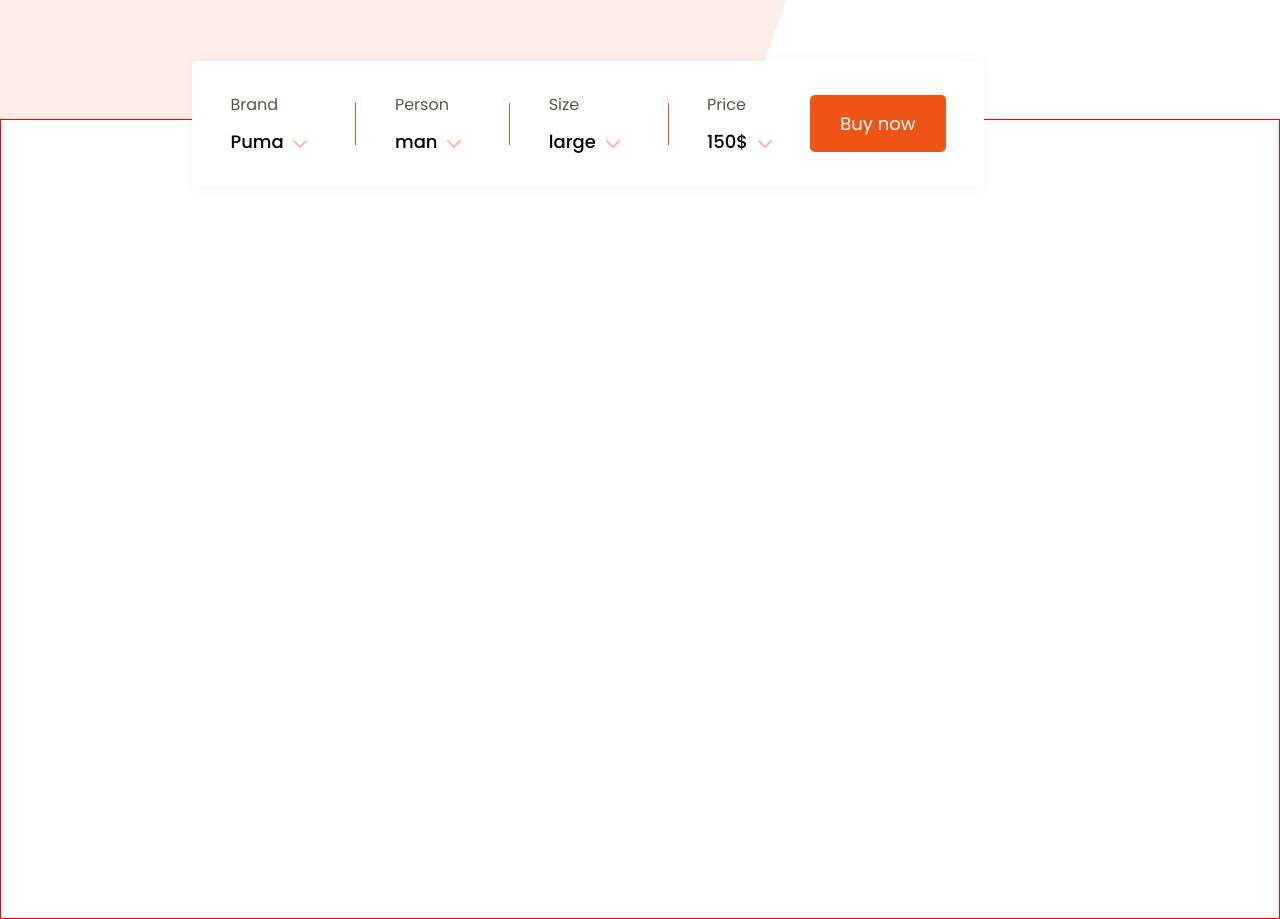
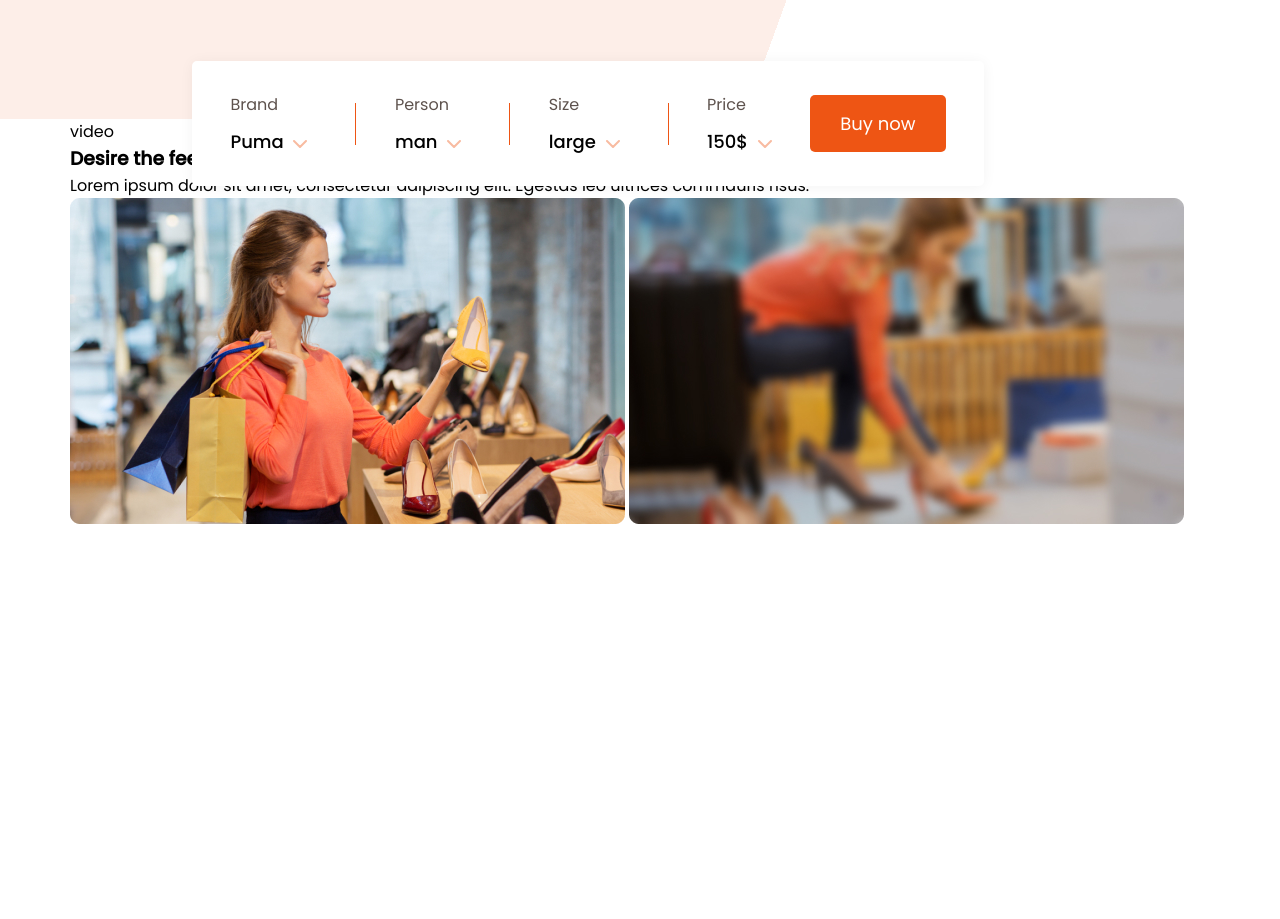
Before and after one commit to WebCONuz/Puma, a plain HTML site: page index.html in a window 1280 px wide. Shown: the part 681-1600 px from the top of the page. After the commit the page ends 1212 px from the top, so only its background shows below. Drawn offline with nearby package versions, Linux system fonts and the light colour scheme; a web font is replaced by a local one.

Commit message:
Complete about section  html

```diff
--- a/index.html
+++ b/index.html
@@ -170,9 +170,22 @@
         </div>
       </section>
 
-      <!-- Video -->
-      <section class="video">
-        <div class="container"></div>
+      <!-- About -->
+      <section class="about">
+        <div class="container">
+          <div class="about__text">
+            <p class="about__text--name">video</p>
+            <h3 class="about__text--title">Desire the feel of satisfaction.</h3>
+            <p class="about__text--text">
+              Lorem ipsum dolor sit amet, consectetur adipiscing elit. Egestas
+              leo ultrices commauris risus.
+            </p>
+          </div>
+          <div class="about__video">
+            <img src="./images/video-img1.jpg" alt="video-img1" />
+            <img src="./images/video-img2.jpg" alt="video-img2" />
+          </div>
+        </div>
       </section>
     </main>
 
```
